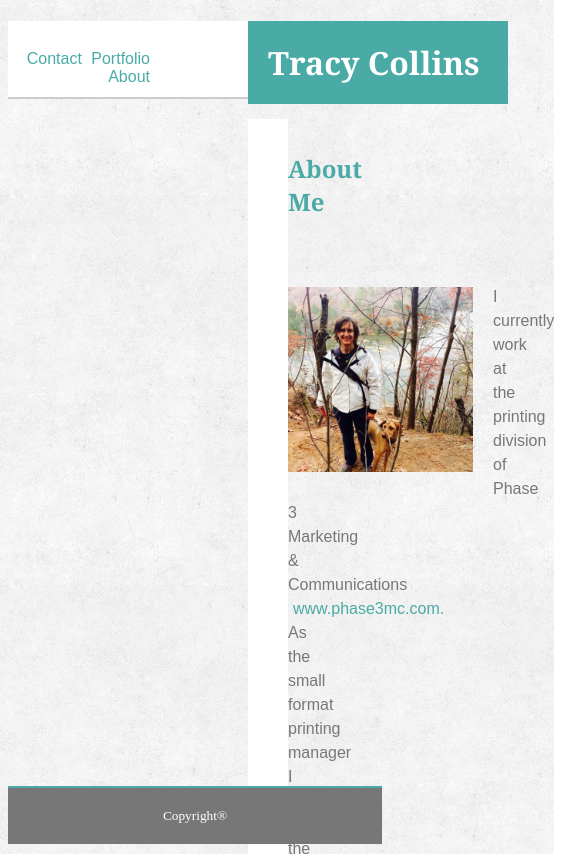
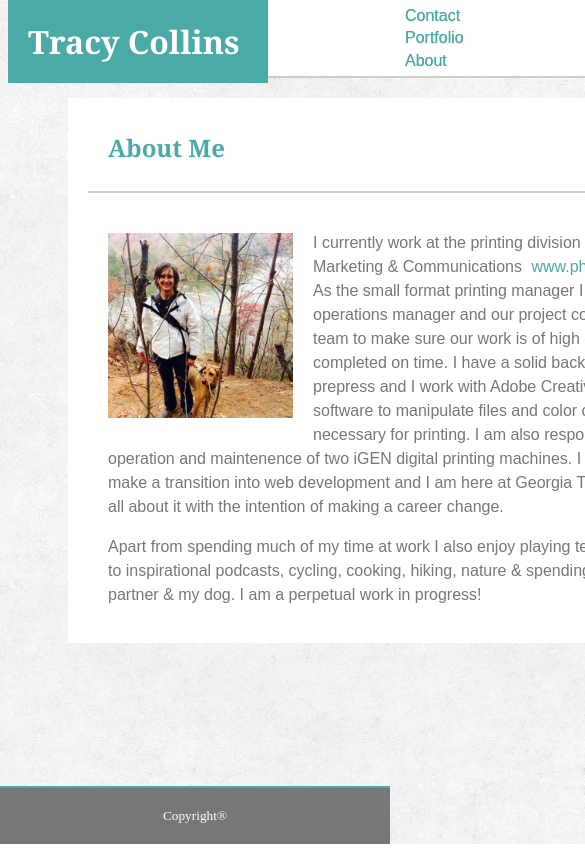
Before and after one commit to TColl1433/Basic-Portfolio, a plain HTML site: page index.html in a window 390 px wide. Shown: the top 854 px of the page, 585 px wide, since content can reach past the window. Drawn offline with Linux system fonts and the light colour scheme.

Commit message:
first commit

```diff
--- a/assets/css/style.css
+++ b/assets/css/style.css
@@ -1,6 +1,7 @@
 * {
     box-sizing: border-box;
 }
+
 
 
 
@@ -15,6 +16,24 @@ h1 {
     left: 240px;
     }
 
+    @media only screen and (max-width: 768px) {
+        h1 {
+        margin-top: 0px;
+        left: 0px;
+        width: 260px;
+        }
+        }
+
+    @media only screen and (max-width: 640px) {
+        h1 {
+        margin-top: 0px;
+        left: 0px;
+        width: 260px;
+        }
+        }
+
+
+
 header {
     background: white;
     width: 100%;
@@ -23,6 +42,15 @@ header {
     border-bottom-style: solid;
     border-bottom-color: #cccccc;
     }
+
+    @media only screen and (max-width: 640px) {
+        header {
+        margin-top: 0px;
+        left: 10px;
+        width: 766px;
+        margin-bottom: 20px;
+        }
+        }
 
 
 
@@ -39,11 +67,13 @@ h2{
     border-bottom-color: #cccccc;
 }
 body {
+
     margin-top: 0px;
     background-image: url("../images/subtle_grunge.png");
     background-size: contain;
 
 }
+
 
 section {
     font-family: Georgia, 'Times New Roman', Times, serif;
@@ -55,6 +85,47 @@ section {
     background-color: white;
     padding: 20px;
 }
+
+@media only screen and (max-width: 980px){
+    section {
+        width: 980px;
+
+    }
+}
+
+
+
+
+@media only screen and (max-width: 768px) {
+    section {
+    margin-left: 53px;
+    margin-top: 30px;
+    margin-bottom: 0px;
+    margin-right: 10px;
+    width: 640px;
+
+     }
+    }
+
+@media only screen and (max-width: 640px) {
+    section {
+    margin-left: 60px;
+    margin-top: 0px;
+    margin-bottom: 0px;
+    margin-right: 10px;
+    width: 640px;
+
+     }
+    }
+
+
+
+
+.content{
+    flex: 1 0 auto;
+}
+
+
 
 p {
     color: #777777;
@@ -72,9 +143,54 @@ nav{
     font-family: Arial, Helvetica, sans-serif;
     text-align: right;
     position: absolute;
-    right: 240px;
+    right: 280px;
     top: 50px;
 }
+
+@media only screen and (max-width: 980px){
+    nav{
+
+        font-family: Arial, Helvetica, sans-serif;
+        text-align: right;
+        position: absolute;
+        right: 200px;
+        top: 50px;
+
+    }
+}
+
+
+
+@media only screen and (max-width: 768px) {
+    nav {
+        font-family: Arial, Helvetica, sans-serif;
+        text-align: left;
+        line-height: 140%;
+        position: absolute;
+        left: 625px;
+        top: 5px;
+
+
+     }
+    }
+
+@media only screen and (max-width: 640px) {
+    nav {
+        font-family: Arial, Helvetica, sans-serif;
+        text-align: left;
+        line-height: 140%;
+        position: absolute;
+        left: 400px;
+        top: 5px;
+
+
+     }
+    }
+
+
+
+
+
 a, a:link, a:visited, a:active{
     text-decoration: none;
     color: #4aaaa5;
@@ -108,8 +224,71 @@ footer {
     border-color: #4aaaa5;
 }
 
-.sticky {
+@media only screen and (max-width: 768px) {
+    footer {
+        /* width: 768px; */
+        margin-bottom: 0px;
+        position: relative;
+        bottom: 0px;
+        }
+    }
+
+@media only screen and (max-width: 640px) {
+    footer {
+        /* width: 640px; */
+        position: relative;
+        margin-bottom: 0px;
+        }
+    }
+
+    .footer {
+        position: fixed;
+        left: 0;
+        bottom: 0;
+        width: 100%;
+        background-color:#777777;
+        color: white;
+        text-align: center;
+     }
+
+     @media only screen and (max-width: 768px) {
+        .footer {
+        position: fixed;
+        left: 0;
+        bottom: 0;
+        width: 100%;
+        background-color:#777777;
+        color: white;
+        text-align: center;
+            }
+        }
+
+        @media only screen and (max-width: 640px) {
+            .footer {
+            position: fixed;
+            left: 0;
+            bottom: 0;
+            width: 100%;
+            background-color:#777777;
+            color: white;
+            text-align: center;
+                }
+            }
+
+
+
+
+
+/* .sticky {
     position: -webkit-sticky;
     position: sticky;
     bottom: 0;
   }
+
+  @media only screen and (max-width: 640px) {
+    .sticky {
+        width: 640px;
+        position: relative;
+        margin-bottom: 0px;
+        }
+    } */
--- a/index.html
+++ b/index.html
@@ -8,7 +8,7 @@
     <link rel="stylesheet" type="text/css" href="assets/css/style.css">
 
 
-    <title>Bio</title>
+    <title>responsive portfolio</title>
 </head>
 
 
@@ -23,6 +23,12 @@
             <a href="about.html">About</a>
         </nav>
 
+        <nav id="small">
+            <a href="contact.html">Contact</a> <a href="Portfolio.html">Portfolio</a> <a href="about.html">About</a>
+
+
+        </nav>
+
 
     </header>
 
@@ -30,32 +36,39 @@
 
     <!-- Content -->
     <section>
+
         <div id=grey>
             <h2>About Me</h2>
         </div>
-        <div>
+        <div id="row">
 
             <img src="assets/images/IMG_1338.jpg" alt="Tracy Collins">
             <br>
             <p> I currently work at the printing division of Phase 3 Marketing & Communications <a
-                    href="https://www.phase3mc.com">www.phase3mc.com.</a> As the small format printing manager I work
+                    href="https://www.phase3mc.com">www.phase3mc.com.</a> As the small format printing manager I
+                work
                 with
-                the operations manager and our project coordination team to make sure our work is of high quality and is
-                completed on time. I have a solid background in prepress and I work with Adobe Creative Suite software
+                the operations manager and our project coordination team to make sure our work is of high quality
+                and is
+                completed on time. I have a solid background in prepress and I work with Adobe Creative Suite
+                software
                 to
                 manipulate files and color correct files as necessary for printing. I am also responsible for the
                 operation
-                and maintenence of two digital printing machines. I am hoping to make a transition into web development
+                and maintenence of two iGEN digital printing machines. I am hoping to make a transition into web
+                development
                 and
                 I am here at Georgia Tech to learn all about it with the intention of making a career change.</p>
             <p> Apart from spending much of my time at work I also enjoy playing tennis, listening to
-                inspirational podcasts, cycling, cooking, hiking, nature & spending time with my partner & my dog. I am
+                inspirational podcasts, cycling, cooking, hiking, nature & spending time with my partner & my dog. I
+                am
                 a
                 perpetual work in progress!</p>
         </div>
+
     </section>
 
-    <footer class="sticky">
+    <footer class="footer">
         Copyright®
     </footer>
 
```
Also changed, not shown: contact.html (+1 -1 lines).
